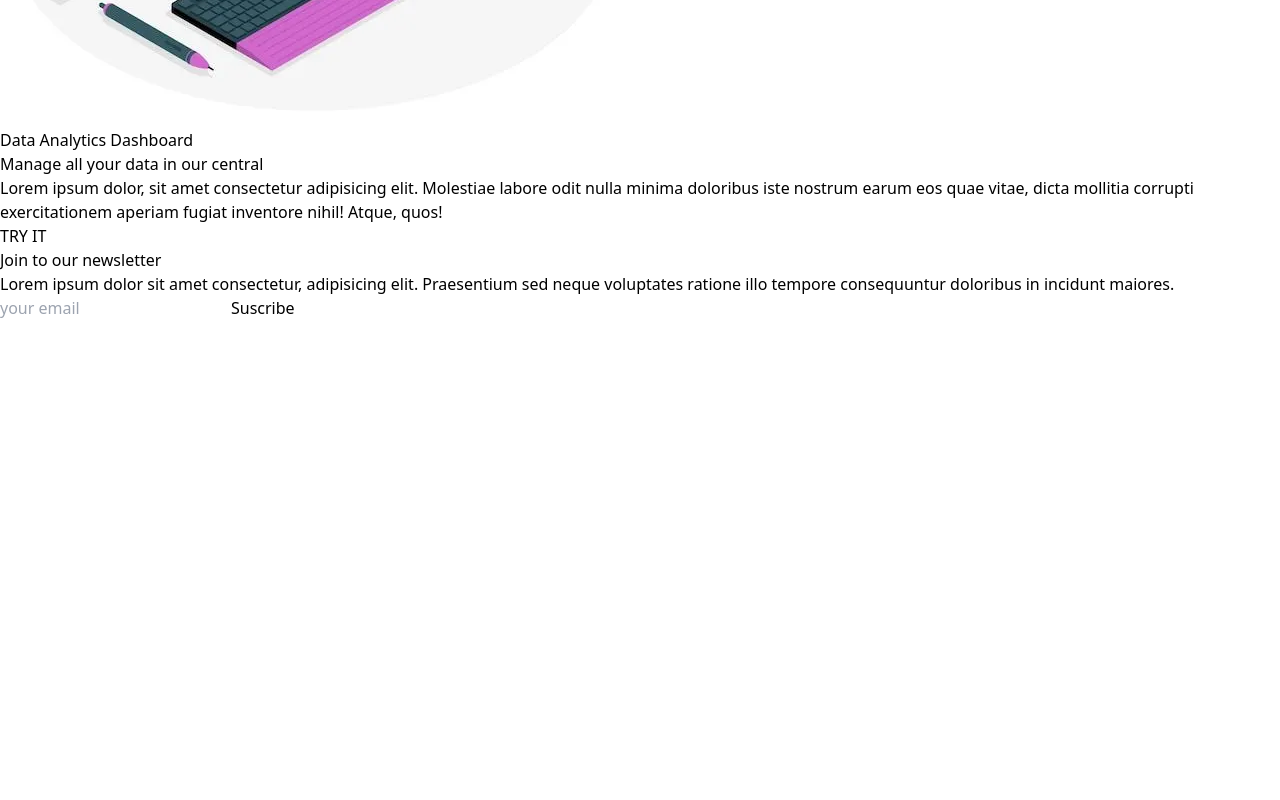
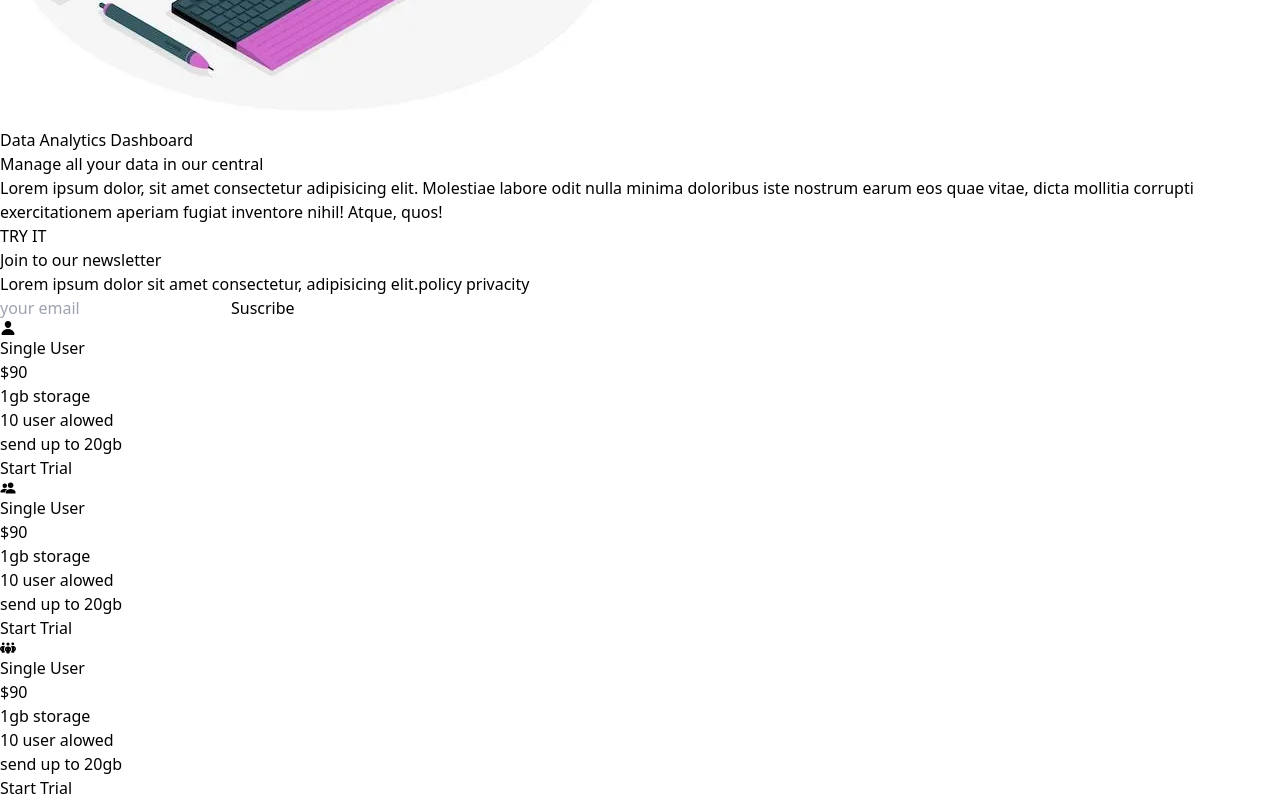
Before and after one commit to joaquinyapura/sap, a React (Vite) app: page / in a window 1280 px wide. Shown: the part 864-1664 px from the top of the page. Before the commit the page ends 1184 px from the top, so only its background shows below. Built offline with nearby package versions, Linux system fonts and the light colour scheme.

Commit message:
actualizacion con cards

```diff
--- a/src/App.jsx
+++ b/src/App.jsx
@@ -1,3 +1,4 @@
+import { Cards } from "./Components/Cards";
 import { ComputerSection } from "./Components/ComputerSection";
 import { Hero } from "./Components/Hero";
 import { Navbar } from "./Components/Navbar";
@@ -10,6 +11,7 @@ function App() {
       <Hero />
       <ComputerSection />
       <Newsletter />
+      <Cards />
     </div>
   );
 }
--- /dev/null
+++ b/src/Components/Cards.jsx
@@ -0,0 +1,46 @@
+import React from "react";
+import { IoPeopleSharp, IoPerson } from "react-icons/io5";
+import { FaPeopleGroup } from "react-icons/fa6";
+
+export const Cards = () => {
+  return (
+    <div className="w-full py-40 bg-white">
+      <div className="max-w-[1240px] mx-auto grid md:grid-cols-3 gap-8">
+        <div className="w-full shadow-lg p-6 flex flex-col  items-center hover:scale-110 rounded-md transition-all ease-out duration-200">
+          <IoPerson className="text-6xl text-gray-700" />
+          <h1 className="font-bold text-2xl"> Single User</h1>
+          <h2 className="font-bold text-4xl">$90</h2>
+          <p className="mt-2 my-2 border-b border-gray-300 ">1gb storage</p>
+          <p className="mt-2 my-2 border-b border-gray-300 ">10 user alowed</p>
+          <p className="mt-2 my-2 border-b border-gray-300 ">send up to 20gb</p>
+          <button className="bg-blue-800 text-white rounded-md mt-2 p-3 hover:bg-blue-950 transition-all ease-out duration-500 font-bold tracking-widest">
+            Start Trial
+          </button>
+        </div>
+        <div className="w-full shadow-lg p-6 flex flex-col  items-center hover:scale-110 rounded-md transition-all ease-out duration-200 bg-slate-300">
+          <IoPeopleSharp className="text-6xl text-gray-700" />
+          <h1 className="font-bold text-2xl"> Single User</h1>
+          <h2 className="font-bold text-4xl">$90</h2>
+          <p className="mt-2 my-2 border-b border-gray-300 ">1gb storage</p>
+          <p className="mt-2 my-2 border-b border-gray-300 ">10 user alowed</p>
+          <p className="mt-2 my-2 border-b border-gray-300 ">send up to 20gb</p>
+          <button className="bg-blue-800 text-white rounded-md mt-2 p-3 hover:bg-blue-950 transition-all ease-out duration-500 font-bold tracking-widest">
+            Start Trial
+          </button>
+        </div>
+
+        <div className="w-full shadow-lg p-6 flex flex-col  items-center hover:scale-110 rounded-md transition-all ease-out duration-200">
+          <FaPeopleGroup className="text-6xl text-gray-700" />
+          <h1 className="font-bold text-2xl"> Single User</h1>
+          <h2 className="font-bold text-4xl">$90</h2>
+          <p className="mt-2 my-2 border-b border-gray-300 ">1gb storage</p>
+          <p className="mt-2 my-2 border-b border-gray-300 ">10 user alowed</p>
+          <p className="mt-2 my-2 border-b border-gray-300 ">send up to 20gb</p>
+          <button className="bg-blue-800 text-white rounded-md mt-2 p-3 hover:bg-blue-950 transition-all ease-out duration-500 font-bold tracking-widest">
+            Start Trial
+          </button>
+        </div>
+      </div>
+    </div>
+  );
+};
--- a/src/Components/Newsletter.jsx
+++ b/src/Components/Newsletter.jsx
@@ -10,8 +10,7 @@ export const Newsletter = () => {
           </h1>
           <p className="mr-2">
             Lorem ipsum dolor sit amet consectetur, adipisicing elit.
-            Praesentium sed neque voluptates ratione illo tempore consequuntur
-            doloribus in incidunt maiores.
+            <span className="text-blue-800">policy privacity</span>
           </p>
         </div>
         <div className="flex flex-col mt-2">
```
